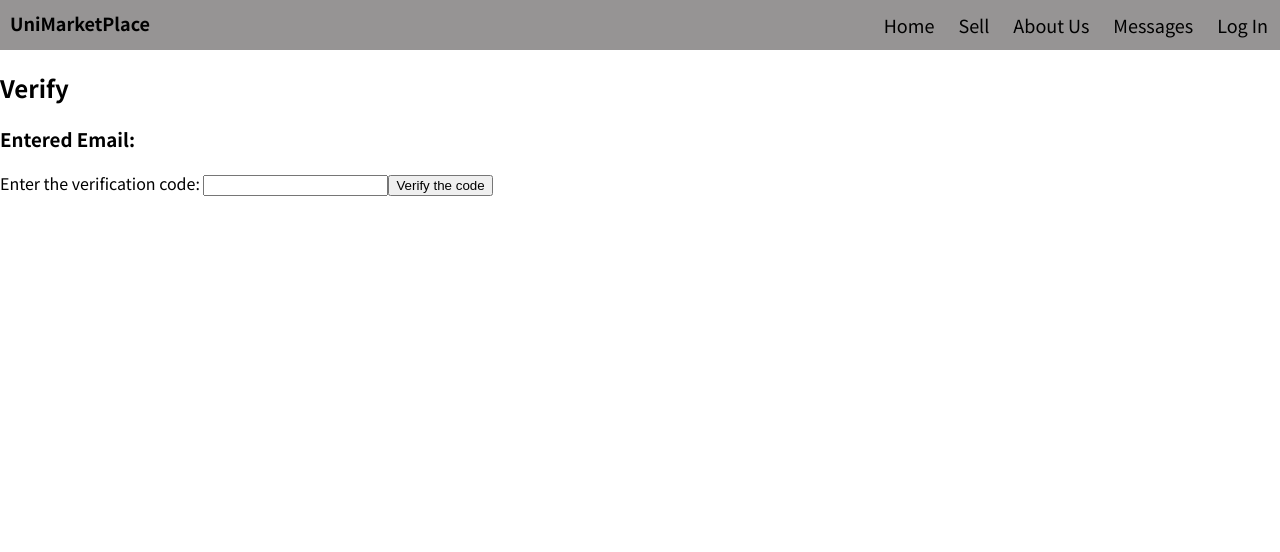
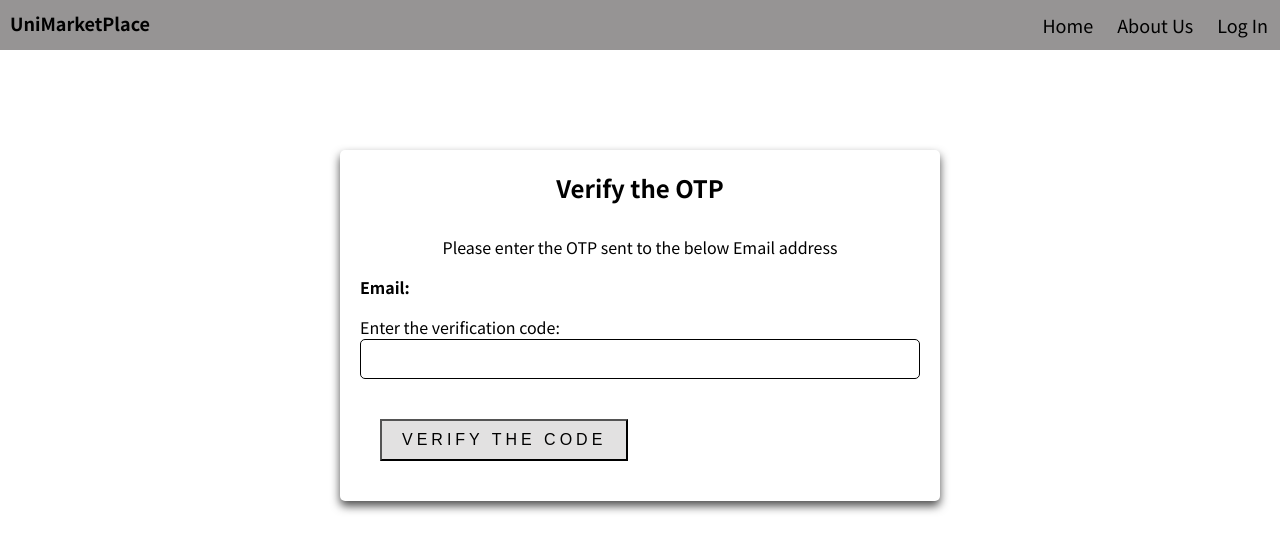
Before and after one commit to rxn233/unimarketplace, a React (Create React App) app in the folder client/: page /verify in a window 1280 px wide. Shown: the top 552 px of the page. Built offline with nearby package versions, Linux system fonts and the light colour scheme; no server answers.

Commit message:
css and messaging improvements

```diff
--- /dev/null
+++ b/client/src/components/Messaging/Email.js
@@ -0,0 +1,5 @@
+import React from "react";
+
+function Email() {}
+
+export default Email;
--- a/client/src/components/Messaging/Messaging.js
+++ b/client/src/components/Messaging/Messaging.js
@@ -7,7 +7,6 @@ const socket = io.connect("http://localhost:3001");
 function Messaging() {
   const [currentMessage, setCurrentMessage] = useState("");
   const [messageList, setMessageList] = useState([]);
-  const userId = localStorage.getItem("user_id");
   const navigate = useNavigate();
 
   const username = localStorage.getItem("user_id");
@@ -52,7 +51,7 @@ function Messaging() {
   return (
     <div>
       {username === "" ? (
-        <h3>You need to login first to send a message</h3>
+        <h3>Please login first to send a message..!</h3>
       ) : (
         <div className={styles["chat-window"]}>
           <h2>Messaging</h2>
--- a/client/src/components/NavBar/NavBar.js
+++ b/client/src/components/NavBar/NavBar.js
@@ -14,9 +14,11 @@ function NavBar(props) {
       </div>
       <div className={styles["nav-links"]}>
         <a href="/">Home</a>
-        <a href="/sell">Sell</a>
+        {loggedIn === "false" ? "" : <a href="/sell">Sell</a>}
+
         <a href="/about">About Us</a>
-        <a href="/message">Messages</a>
+        {loggedIn === "false" ? "" : <a href="/message">Messages</a>}
+
         {loggedIn === "false" ? (
           <a href="/login">Log In</a>
         ) : (
--- a/client/src/components/ProductSection/ProductList.js
+++ b/client/src/components/ProductSection/ProductList.js
@@ -7,10 +7,13 @@ function ProductList(props) {
   const navigate = useNavigate();
 
   const messageUser = () => {
+    console.log(props.product_seller);
     navigate("/message");
   };
 
-  const emailUser = () => {};
+  const emailUser = () => {
+    navigate("/email");
+  };
 
   return (
     <div className={styles.productItem}>
@@ -31,15 +34,22 @@ function ProductList(props) {
         <div className={styles.productCondition}>
           Condition: {props.product_condition}
         </div>
-        <div className={styles.productPrice}>Price: ${props.product_price}</div>
+        <div className={styles.productPrice}>
+          Price: ${parseFloat(props.product_price).toFixed(2)}
+        </div>
 
         <div className={styles.estimatedPrice}>
-          Estimated Price: £{parseFloat(props.estimated_price).toFixed(2)}
+          Estimated Price: £
+          {props.estimated_price !== undefined
+            ? parseFloat(props.estimated_price).toFixed(2)
+            : 0}
         </div>
 
         <div className={styles.product_original_price}>
           Original Product Price: £
-          {parseFloat(props.product_original_price).toFixed(2)}
+          {props.product_original_price !== undefined
+            ? parseFloat(props.product_original_price).toFixed(2)
+            : 0}
         </div>
 
         <div className={styles.buttonsContainer}>
--- a/client/src/components/ProductSection/ProductSection.js
+++ b/client/src/components/ProductSection/ProductSection.js
@@ -57,7 +57,6 @@ function ProductSection() {
         <div className={styles.filterSection}>
           <FilterSection onFilter={filterHandler} />
         </div>
-        {/* <div className={styles.separator}></div> */}
         <div className={styles.productList}>
           {products.map((i) => (
             <ProductList
@@ -71,6 +70,7 @@ function ProductSection() {
               product_condition={i.product_condition}
               estimated_price={i.product_estimated_price}
               product_original_price={i.product_original_price}
+              product_seller={i.product_seller}
             />
           ))}
         </div>
--- a/client/src/components/Sell/CreateListing.js
+++ b/client/src/components/Sell/CreateListing.js
@@ -8,7 +8,7 @@ function CreateListing() {
   const [productName, setProductName] = useState("");
   const [productCategory, setProductCategory] = useState("");
   const [productBrand, setProductBrand] = useState("");
-  const [productCondition, setProductCondition] = useState("new");
+  const [productCondition, setProductCondition] = useState("New");
   const [productPrice, setProductPrice] = useState();
   const [productURL, setProductURL] = useState("");
   const [estimatedPrice, setEstimatedPrice] = useState(0);
@@ -101,6 +101,7 @@ function CreateListing() {
       });
   }
 
+  console.log(productCondition);
   return (
     <div className={list_style["list-box"]}>
       <h2>Create a New Listing</h2>
@@ -147,9 +148,11 @@ function CreateListing() {
             onChange={productConditionHandler}
             value={productCondition}
           >
-            <option value="new">New</option>
-            <option value="used">Used</option>
+            <option value="New">New</option>
+            <option value="Used">Used</option>
           </select>
+          {productCondition !== "New" ? (
+            <div>
               <label htmlFor="product_duration">
                 How Long have you used the product for?
               </label>
@@ -158,6 +161,11 @@ function CreateListing() {
                 type="number"
                 id="product_duration"
               />
+            </div>
+          ) : (
+            ""
+          )}
+
           <label htmlFor="original_product_price">
             Enter the Original Product Price
           </label>
@@ -190,7 +198,9 @@ function CreateListing() {
           <label htmlFor="estimated_price">
             <b>Estimated Product Price:</b> £
           </label>
-          {parseFloat(estimatedPrice).toFixed(2)}
+          {estimatedPrice !== undefined
+            ? parseFloat(estimatedPrice).toFixed(2)
+            : 0}
           <button type="submit">Submit</button>
         </div>
       </form>
--- a/client/src/components/Sell/Sell.js
+++ b/client/src/components/Sell/Sell.js
@@ -59,6 +59,10 @@ function Sell() {
                   product_image_url={i.product_image_url}
                   product_price={i.product_price}
                   product_description={i.product_description}
+                  product_category={i.product_category}
+                  product_condition={i.product_condition}
+                  estimated_price={i.product_estimated_price}
+                  product_original_price={i.product_original_price}
                 />
               ))
             )}
--- a/client/src/components/SignUp/Verify.js
+++ b/client/src/components/SignUp/Verify.js
@@ -1,6 +1,7 @@
 import axios from "axios";
 import React, { useState } from "react";
 import { useNavigate } from "react-router-dom";
+import verify_style from "./Verify.module.css";
 
 function Verify(props) {
   const navigate = useNavigate();
@@ -40,15 +41,24 @@ function Verify(props) {
   }
 
   return (
-    <div>
-      <h2>Verify</h2>
-      <h3>{errorMessage}</h3>
-      <h3>Entered Email: {enteredEmail}</h3>
-      <form onSubmit={submitHandler}>
-        <label htmlFor="verify_code">Enter the verification code: </label>
-        <input onChange={codeChangeHandler} type="number" id="verify_code" />
-        <button type="submit">Verify the code</button>
-      </form>
+    <div className={verify_style["verify-box"]}>
+      <h2>Verify the OTP</h2>
+      <p className={verify_style["verify-message"]}>
+        {errorMessage
+          ? errorMessage
+          : "Please enter the OTP sent to the below Email address"}
+      </p>
+      <div className={verify_style["verify-details"]}>
+        <p>
+          <b>Email: </b>
+          {enteredEmail}
+        </p>
+        <form onSubmit={submitHandler}>
+          <label htmlFor="verify_code">Enter the verification code: </label>
+          <input onChange={codeChangeHandler} type="number" id="verify_code" />
+          <button type="submit">Verify the code</button>
+        </form>
+      </div>
     </div>
   );
 }
--- a/client/src/components/SignUp/Verify.module.css
+++ b/client/src/components/SignUp/Verify.module.css
@@ -0,0 +1,64 @@
+.verify-box {
+  max-width: 600px;
+  margin: 100px auto;
+  padding: 20px;
+  background-color: #fff;
+  border-radius: 5px;
+  box-shadow: 0 5px 10px rgba(0, 0, 0, 0.7);
+}
+
+.verify-box h2 {
+  margin: 0 0 30px;
+  padding: 0;
+  color: #000000;
+  text-align: center;
+}
+
+.verify-message {
+  text-align: center;
+}
+
+.verify-box label {
+  /* position: absolute; */
+  top: 0;
+  left: 0;
+  padding: 10px 0;
+  font-size: 16px;
+  color: #000000;
+  pointer-events: none;
+  /* transition: 0.5s; */
+}
+
+.verify-box input {
+  width: 100%;
+  padding: 10px 0;
+  font-size: 16px;
+  color: #000000;
+  margin-bottom: 20px;
+  border: 1px solid #000000;
+  /* border-bottom: 1px solid #fff; */
+  outline: none;
+  background: transparent;
+  border-radius: 5px;
+}
+
+.verify-box button {
+  background: rgba(198, 196, 196, 0.5);
+  position: relative;
+  display: inline-block;
+  padding: 10px 20px;
+  color: #000000;
+  font-size: 16px;
+  text-decoration: none;
+  text-transform: uppercase;
+  overflow: hidden;
+  transition: 0.5s;
+  margin: 20px 20px;
+  letter-spacing: 4px;
+}
+
+.verify-box button:hover {
+  background: #5d5d5d;
+  color: #000000;
+  border-radius: 5px;
+}
```
Also changed, not shown: client/src/components/Messaging/Email.module.css (added), 1 other file (tests, documents, lock files or other folders). Lines whose indentation alone changed are shown as unchanged.
